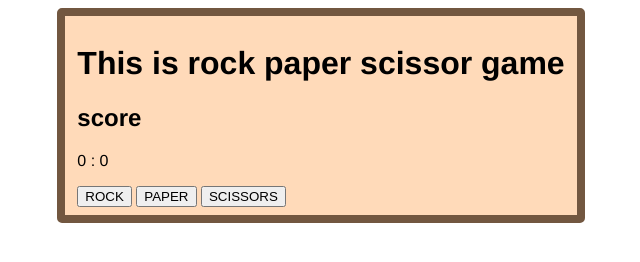
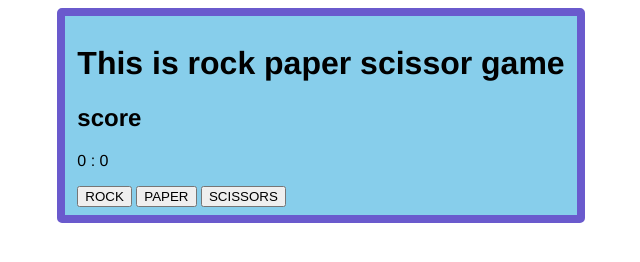
Before and after one commit to trisapputra/odin-rockPaperScissors-project, a plain HTML site: page index.html in a window 1280 px wide. Shown: the whole page, without its empty margins (319-959 px from the left). Drawn offline with Linux system fonts and the light colour scheme.

Commit message:
change background adn border color

```diff
--- a/style/main.css
+++ b/style/main.css
@@ -1,10 +1,10 @@
 
 .container {
-    background-color: peachpuff;
+    background-color: skyblue;
     width: fit-content;
     margin: auto;
     font-family: "Helvetica", sans-serif;
-    border: solid 8px rgb(114, 87, 64);
+    border: solid 8px slateblue;
     padding: 8px 12px;
     border-radius: 5px;
 }
```
